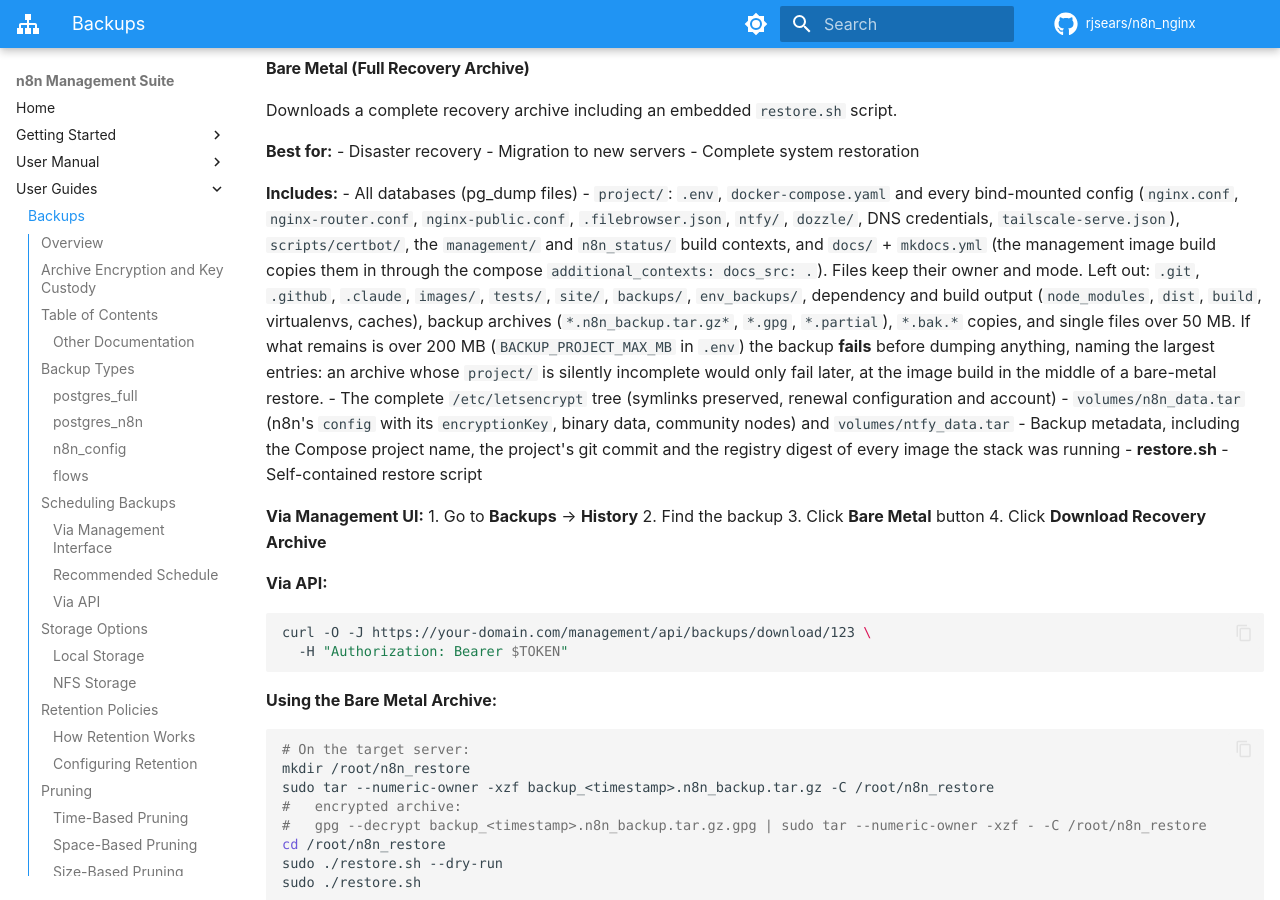
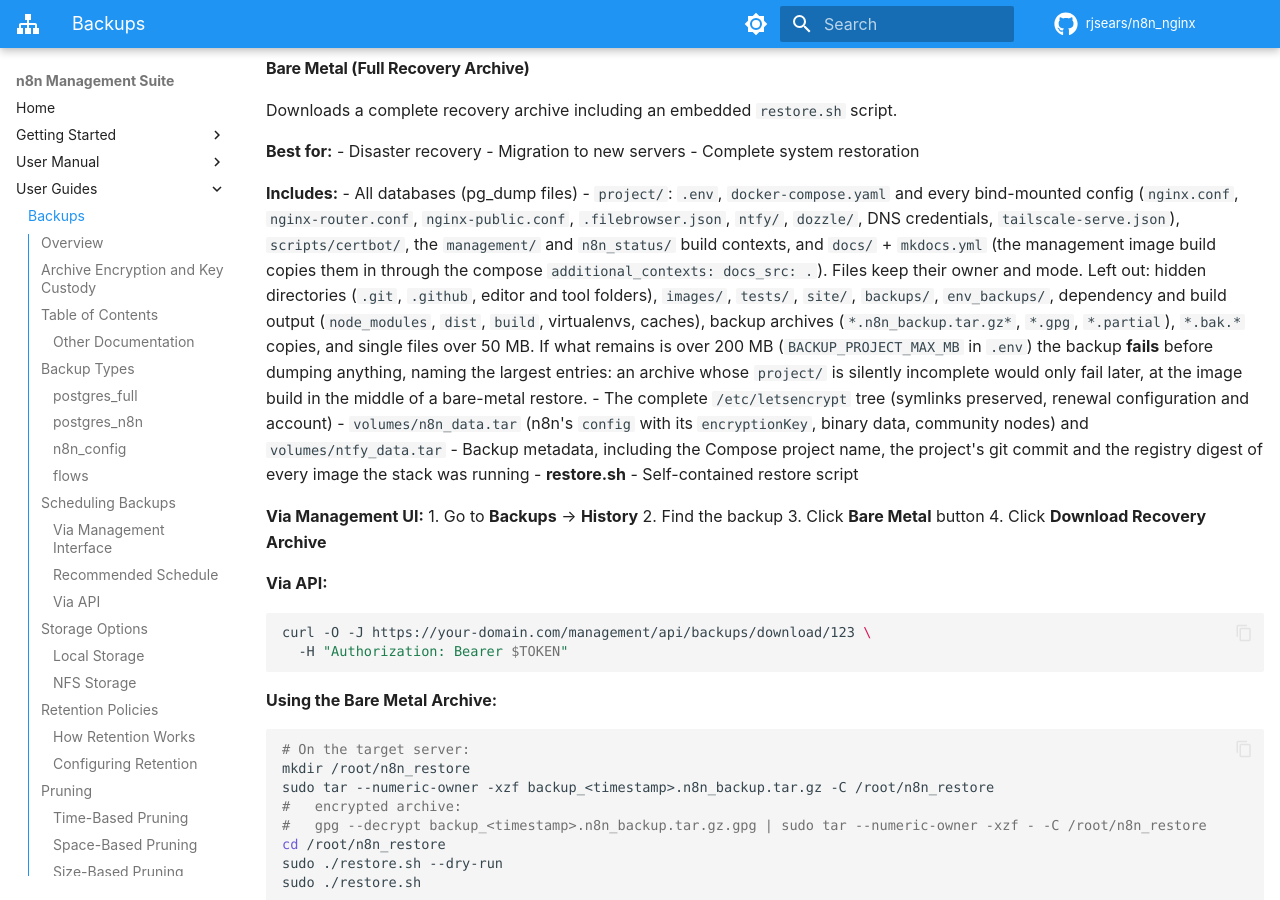
Before and after one commit to rjsears/n8n_nginx, an MkDocs documentation site: the page built from docs/BACKUP_GUIDE.md, in a window 1280 px wide and 900 px high, scrolled down 17104 px. Built offline with MkDocs 1.6.1 and Material for MkDocs 9.7.7, drawn with Linux system fonts in a browser that asks for light colours; comment, search, counter and statistics services are not loaded.

Commit message:
Skip hidden directories in the archived project tree
Replace the list of specific tool and cache folders with one rule: hidden
directories at any depth are left out of project/, hidden files such as
.env are kept.

```diff
--- a/docs/BACKUP_GUIDE.md
+++ b/docs/BACKUP_GUIDE.md
@@ -819,8 +819,8 @@
   `nginx-router.conf`, `nginx-public.conf`, `.filebrowser.json`, `ntfy/`, `dozzle/`, DNS credentials,
   `tailscale-serve.json`), `scripts/certbot/`, the `management/` and `n8n_status/` build contexts, and
   `docs/` + `mkdocs.yml` (the management image build copies them in through the compose
-  `additional_contexts: docs_src: .`). Files keep their owner and mode. Left out: `.git`, `.github`,
-  `.claude`, `images/`, `tests/`, `site/`, `backups/`, `env_backups/`, dependency and build output
+  `additional_contexts: docs_src: .`). Files keep their owner and mode. Left out: hidden directories (`.git`, `.github`, editor and tool
+  folders), `images/`, `tests/`, `site/`, `backups/`, `env_backups/`, dependency and build output
   (`node_modules`, `dist`, `build`, virtualenvs, caches), backup archives (`*.n8n_backup.tar.gz*`,
   `*.gpg`, `*.partial`), `*.bak.*` copies, and single files over 50 MB. If what remains is over
   200 MB (`BACKUP_PROJECT_MAX_MB` in `.env`) the backup **fails** before dumping anything, naming the
```
Also changed, not shown: 2 other files.
